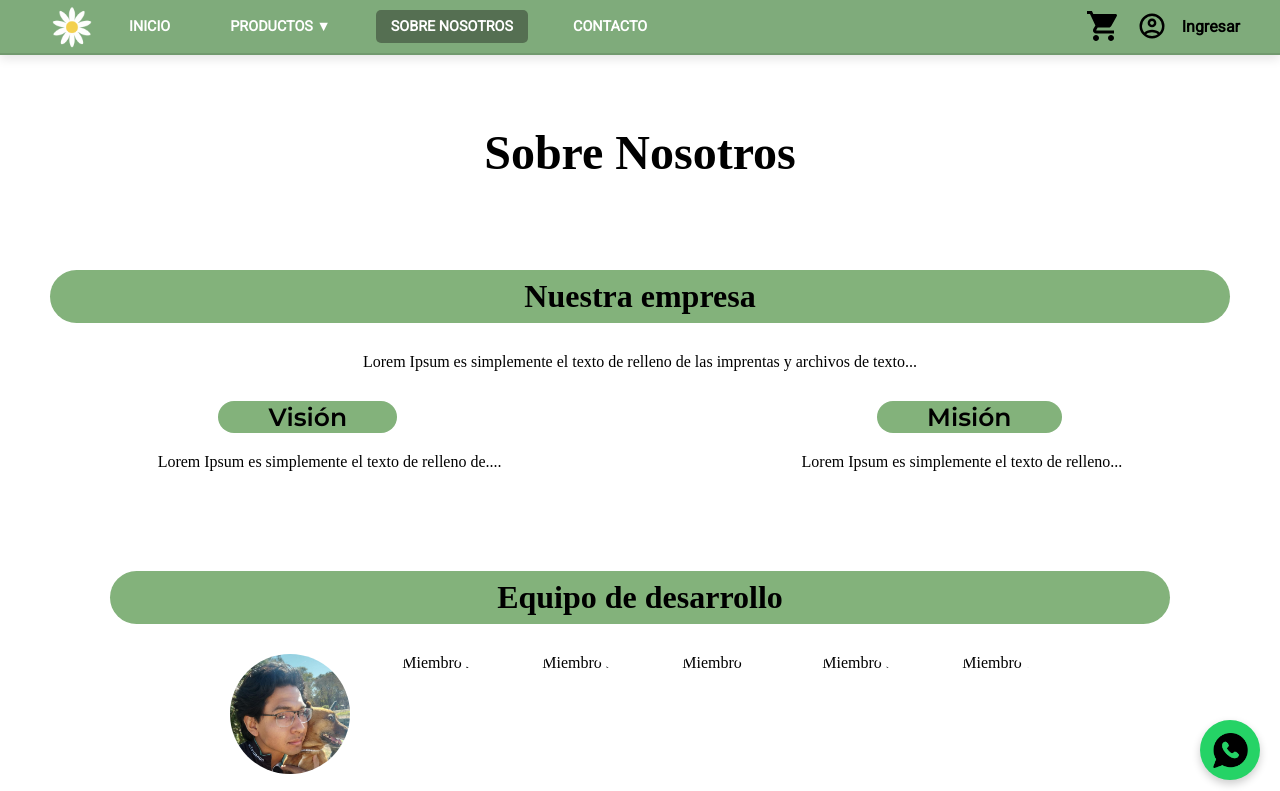
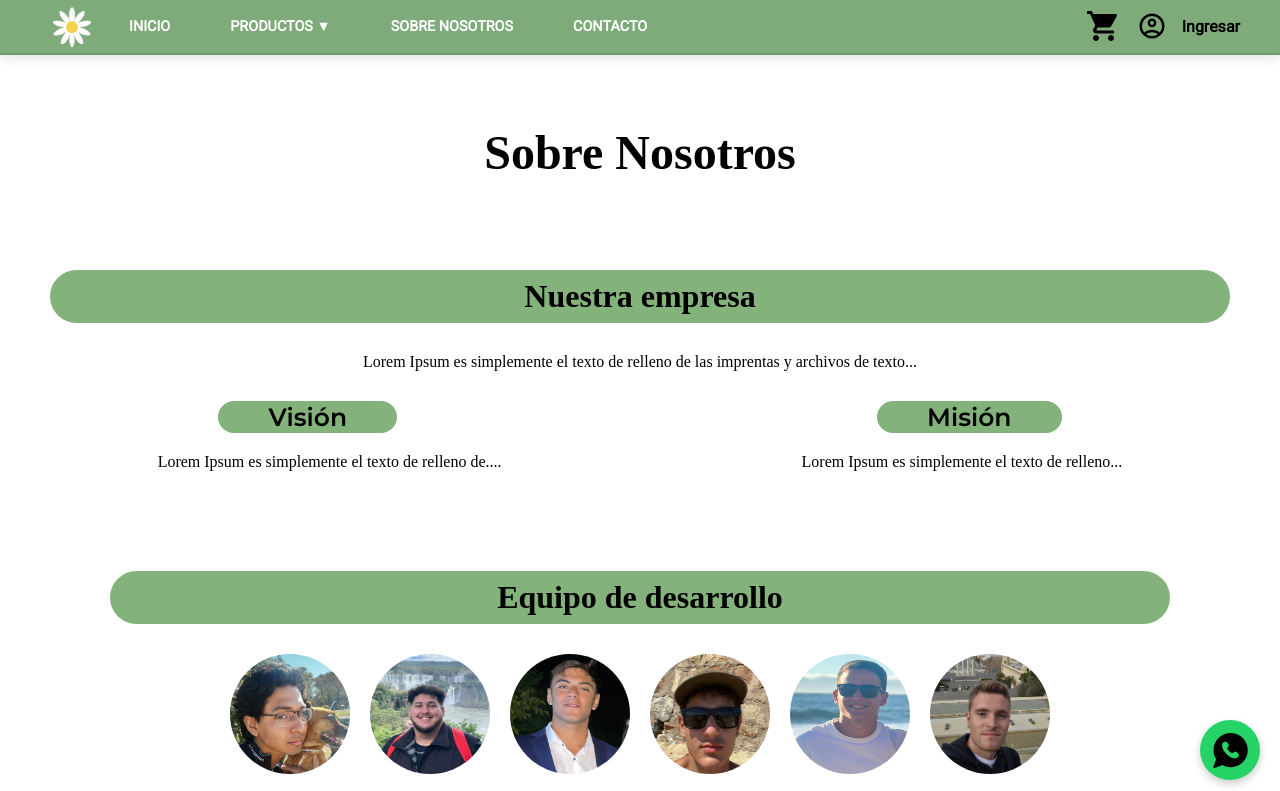
Before and after one commit to JuanmaAlonsoLopez/lasMargaritas, a plain HTML site: page pages/sobreNosotros.html in a window 1280 px wide. Shown: the top 791 px of the page. Drawn offline with Linux system fonts and the light colour scheme; files that its build step writes are made by us from their sources.

Commit message:
Carga Img Equipo Desarollo

```diff
--- a/pages/sobreNosotros.html
+++ b/pages/sobreNosotros.html
@@ -34,7 +34,7 @@
 
             </div>
         </div>
-        <a class="activado" href="../pages/sobreNosotros.html">SOBRE NOSOTROS</a>
+        <a href="../pages/sobreNosotros.html">SOBRE NOSOTROS</a>
         <a href="../pages/contacto.html">CONTACTO</a>
     </nav>
     <!--<div class="busBloque">
@@ -92,11 +92,11 @@
             <h2>Equipo de desarrollo</h2>
             <div class="imagenes-equipo">
                 <img src="../images/equipoDev/imgPerfilNegro.jpeg" alt="Miembro 1">
-                <img src="../images/equipo2.png" alt="Miembro 2">
-                <img src="../images/equipo3.png" alt="Miembro 3">
-                <img src="../images/equipo4.png" alt="Miembro 4">
-                <img src="../images/equipo5.png" alt="Miembro 5">
-                <img src="../images/equipo6.png" alt="Miembro 6">
+                <img src="../images/equipoDev/ImgLorenzo.jpg" alt="Miembro 2">
+                <img src="../images/equipoDev/ImgMeregalli.jpg" alt="Miembro 3">
+                <img src="../images/equipoDev/ImgBastias.jpg" alt="Miembro 4">
+                <img src="../images/equipoDev/ImgCanillas.jpg" alt="Miembro 5">
+                <img src="../images/equipoDev/ImgAlonso.jpg" alt="Miembro 6">
             </div>
         <p>Lorem Ipsum es simplemente el texto de relleno de las imprentas...</p>
         </section>
```
Also changed, not shown: pages/categorias.html (+1 -1 lines), pages/contacto.html (+1 -1 lines), pages/listadoProductos.html (+1 -1 lines), images/equipoDev/ImgAlonso.jpg (added), images/equipoDev/ImgBastias.jpg (added), images/equipoDev/ImgCanillas.jpg (added), images/equipoDev/ImgLorenzo.jpg (added), images/equipoDev/ImgMeregalli.jpg (added).
